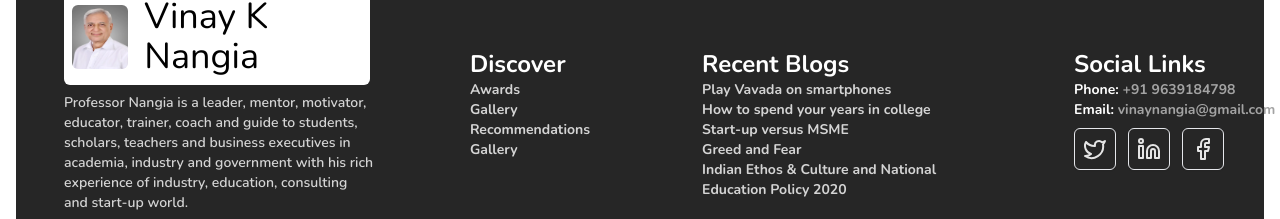
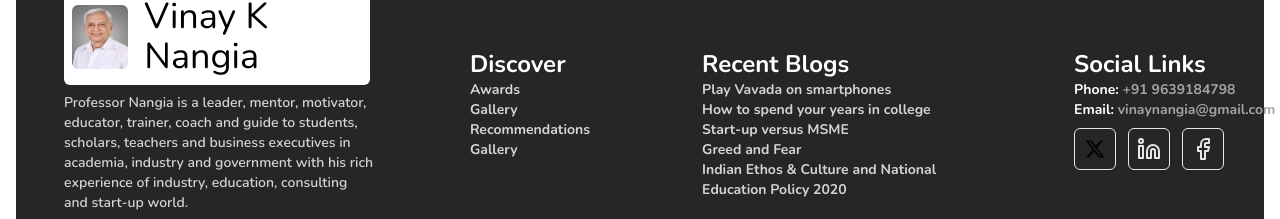
Before and after one commit to IrfanshaikH-7/prof-porfolio, a React (Vite) app: page / in a window 1280 px wide. Shown: the part 7084-7303 px from the top of the page. Built offline with nearby package versions, Linux system fonts and the light colour scheme.

Commit message:
more links fix

```diff
--- a/src/components/core/Footer.jsx
+++ b/src/components/core/Footer.jsx
@@ -1,5 +1,5 @@
 import React from 'react'
-import { vinay_nangia } from '../../assets'
+import { vinay_nangia, x_twitter } from '../../assets'
 import { Facebook, LinkedinIcon, Twitter } from 'lucide-react'
 
 export default function Footer() {
@@ -66,10 +66,13 @@ export default function Footer() {
      </div>
      <div className='flex gap-3 items-start mt-2'>
 
-<a href={'https://x.com/profvinaynangia'}  target="_blank" className='p-2 rounded-md bg-neutral-800 border shadow-sm group hover:bg-black transition-colors duration-300'><Twitter  className='h-4 w-4 lg:h-6 lg:w-6 text-neutral-200 group-hover:text-white'/></a>
+<a href={'https://x.com/profvinaynangia'}  target="_blank" className='p-2 rounded-md bg-neutral-800 border shadow-sm group hover:bg-black transition-colors duration-300'>
+<img src={x_twitter} alt="x twitter" className='h-4 w-4 lg:h-6 lg:w-6 text-neutral-200 group-hover:text-white' />
+</a>
 
 <a href={'https://www.linkedin.com/in/prof-vinay-nangia-760a6360?utm_source=share&utm_campaign=share_via&utm_content=profile&utm_medium=android_app '} target="_blank"
-className='p-2 rounded-md bg-neutral-800 border shadow-sm group hover:bg-black transition-colors duration-300'><LinkedinIcon className='h-4 w-4 lg:h-6 lg:w-6 text-neutral-200 group-hover:text-white' /></a>
+className='p-2 rounded-md bg-neutral-800 border shadow-sm group hover:bg-black transition-colors duration-300'>
+  <LinkedinIcon className='h-4 w-4 lg:h-6 lg:w-6 text-neutral-200 group-hover:text-white' /></a>
 
 <a href={'https://www.facebook.com/vinay.nangia.98?mibextid=ZbWKwL'}  target="_blank" className='p-2 rounded-md bg-neutral-800 border shadow-sm group hover:bg-black transition-colors duration-300'><Facebook className='h-4 w-4 lg:h-6 lg:w-6 text-neutral-200 group-hover:text-white' /></a>
 </div>
```
